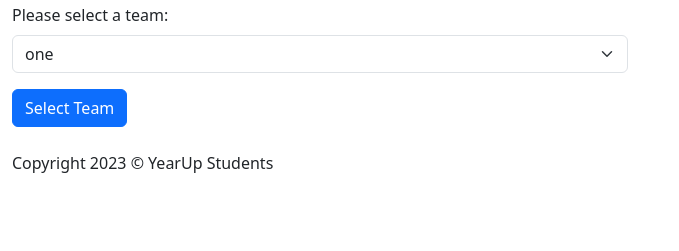
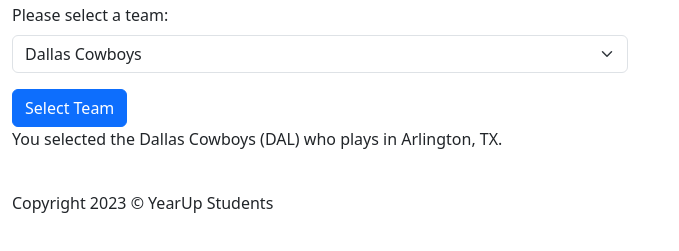
Before and after one commit to YearUpFall2023Christenson/Football, a plain HTML site: page index.html in a window 1280 px wide. Both pictures are taken after a click on the button "Select Team". Shown: the part 109-360 px from the top of the page, without its empty margins (0-679 px from the left). Drawn offline with nearby package versions, Linux system fonts and the light colour scheme.

Commit message:
finished second part of football

```diff
--- a/index.html
+++ b/index.html
@@ -37,17 +37,20 @@
                 <div class="col-6">
                     <label for="footballTeam" class="form-label">Please select a team:</label>
                     <select  class="form-select" id="footballTeam">
-                        <option>one</option>
-                        <option>two</option>
                     </select>
                 </div>
 
             </div>
             <div class="row">
                 <div class="col">
-                    <button class="btn btn-primary">Select Team</button>
+                    <button id="selectTeamBtn" class="btn btn-primary">Select Team</button>
                 </div>
             </div>
+            <div class="row">
+              <div class="col">
+                <p id="footballP"></p>
+              </div>
+          </div>
         </div>
     </main>
     <footer class="mt-4">
--- a/scripts/index.js
+++ b/scripts/index.js
@@ -0,0 +1,62 @@
+"use strict";
+
+const footballTeam = document.getElementById("footballTeam");
+const teams = [
+    {code:"DAL", name:"Dallas Cowboys", plays:"Arlington, TX"},
+    {code:"DEN", name:"Denver Broncos", plays:"Denver, CO"},
+    {code:"HOU", name:"Houston Texans", plays:"Houston, TX"},
+    {code:"KAN", name:"Kansas City Chiefs",
+    plays:"Kansas City, MO"},
+];
+
+
+window.onload = function () {
+    const selectTeamBtn = document.getElementById("selectTeamBtn");
+    selectTeamBtn.onclick = selectTeamBtnClicked;
+
+    initFootballTeamsDropdown();
+};
+
+
+function selectTeamBtnClicked(){
+    //do something with the selected value
+    const footballP = document.getElementById("footballP");
+
+    if(footballTeam.value == null){
+        footballP.textContent = "Please select a team!";
+    }
+    else{
+        let teamCode = footballTeam.value;
+        let selectedTeam;
+        for(let team of teams){
+            if(team.code == teamCode){
+                selectedTeam = team;
+                break;
+            }
+        }
+
+        let message = `You selected the ${selectedTeam.name} (${selectedTeam.code}) who plays in ${selectedTeam.plays}.`;
+        footballP.textContent = message;
+    }
+}
+
+function initFootballTeamsDropdown(){
+
+    for(let team of teams){
+        let theOption = new Option(team.name, team.code);
+        footballTeam.appendChild(theOption);
+    }
+
+    // for( let i = 0; i < teams.length ; i++){
+    //     let theOption = new Option(teams[i].name, teams[i].code);
+    //     footballTeam.appendChild(theOption);
+    // }
+
+
+    // for( let i = 0; i < teams.length ; i++){
+    //     let team = teams[i];
+    //     let theOption = new Option(team.name, team.code);
+    //     footballTeam.appendChild(theOption);
+    // }
+
+}
```
